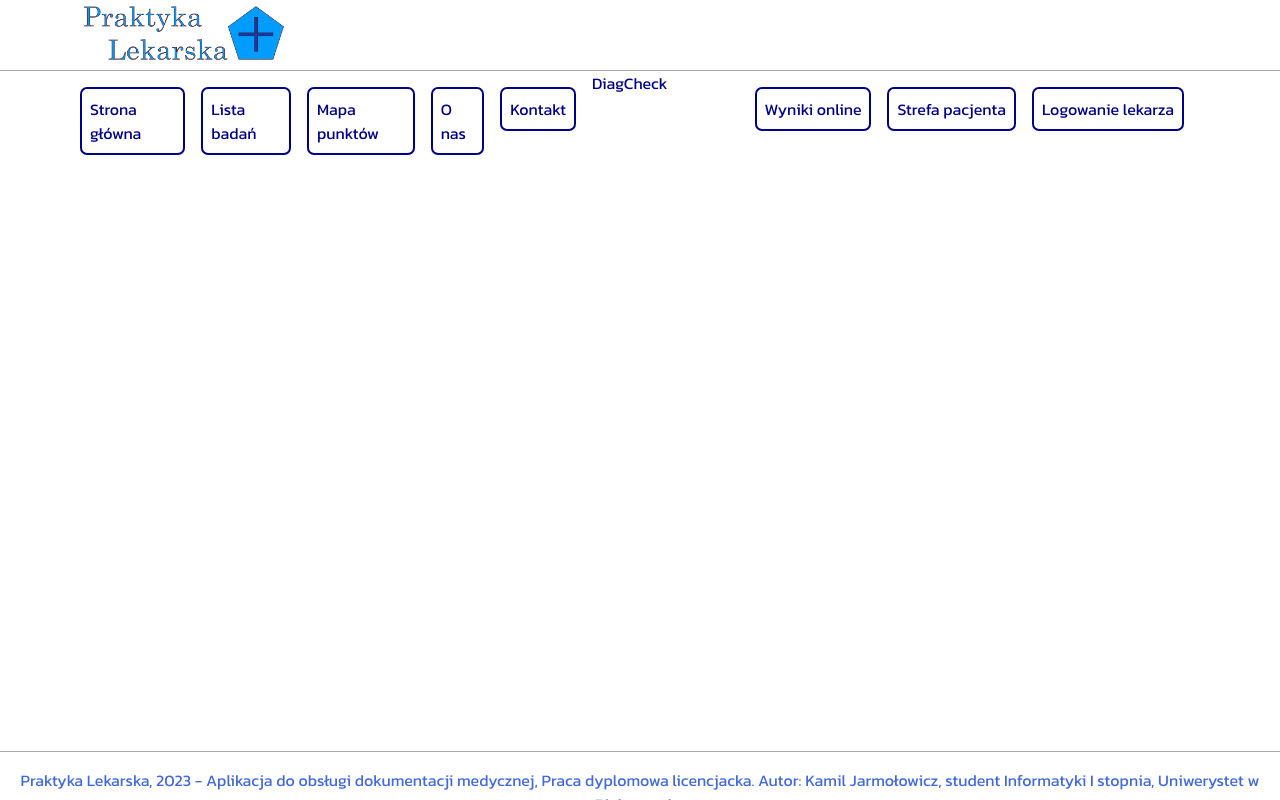
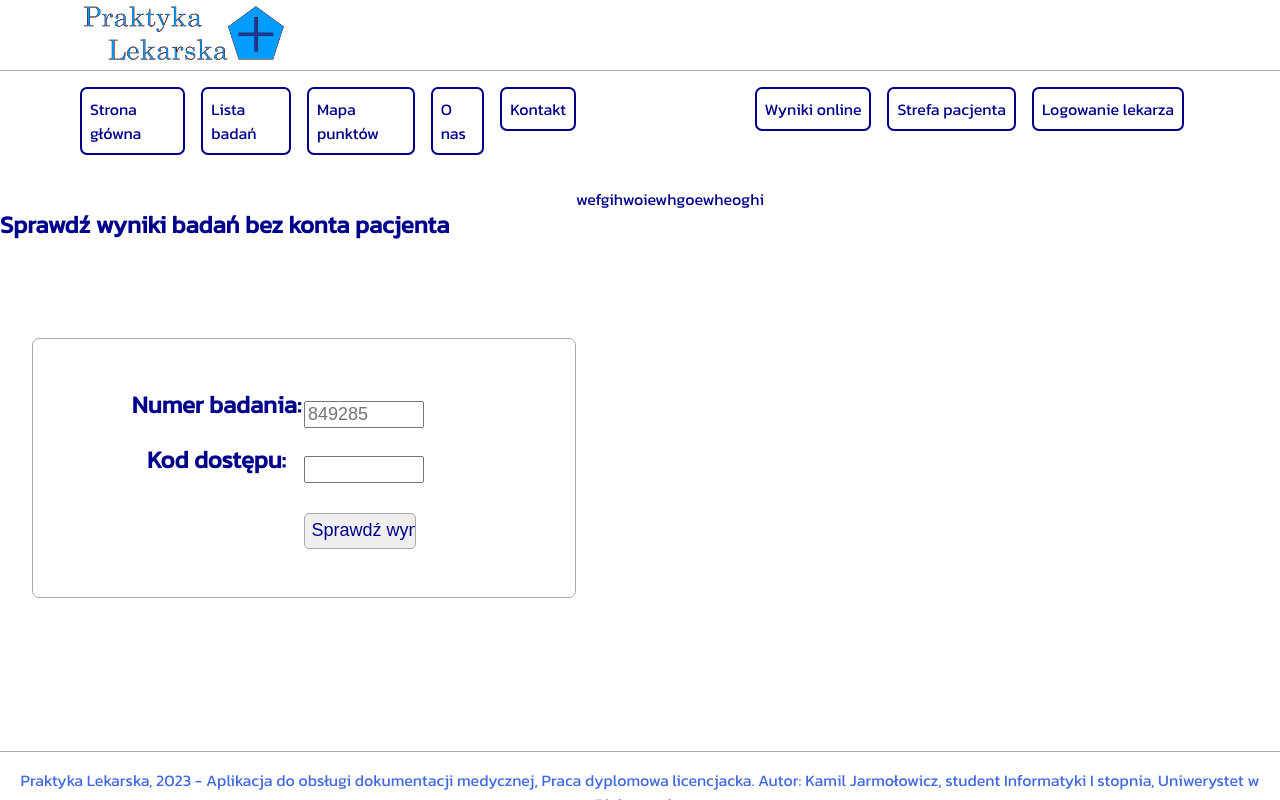
Before and after one commit to XennaExtra/licencjat_pure_react, a React (Create React App) app: page /wyniki-online-start in a window 1280 px wide. Built offline with nearby package versions, Linux system fonts and the light colour scheme.

Commit message:
Started DiagCheck styling

```diff
--- a/package.json
+++ b/package.json
@@ -1,5 +1,5 @@
 {
-  "name": "chujwie",
+  "name": "dyplom",
   "version": "0.1.0",
   "private": true,
   "dependencies": {
--- a/src/frontend/components/component_css/footer.scss
+++ b/src/frontend/components/component_css/footer.scss
@@ -10,7 +10,7 @@
   left:0;
   bottom:0;
   text-align: center;
-
+  background-color: white;
 }
 
 .footerText:first-line{
--- a/src/frontend/components/pages/DiagCheck.js
+++ b/src/frontend/components/pages/DiagCheck.js
@@ -1,7 +1,24 @@
 import React from 'react'
-
+import './page_css/diag_check.scss'
 export function DiagCheck() {
   return (
-    <div>DiagCheck</div>
+    <>
+    <main className='diagCon'>
+      <aside className={'diagAside'}>
+      <span className='center'><h1>Sprawdź wyniki badań bez konta pacjenta</h1></span>
+        <form className={'diagForm'}>
+            <label for='diag_number_id'><h2>Numer badania: </h2></label>
+            <input type={'number'} name="diag_number_id" placeholder="849285" required></input>
+            <label for='diag_passcode'><h2>Kod dostępu: </h2></label>
+            <input type='password' name="diag_passcode" required></input>
+            <label> </label>
+            <input type="submit" value="Sprawdź wyniki"></input>
+        </form>
+      </aside>
+      <aside className='diagAside'>
+        wefgihwoiewhgoewheoghi
+      </aside>
+    </main>
+    </>
   )
 }
--- a/src/frontend/components/pages/page_css/contact.scss
+++ b/src/frontend/components/pages/page_css/contact.scss
@@ -1,5 +1,5 @@
 .contactBlock{
-    margin-top: 8rem;
+    margin-top: 6rem;
     display: flex;
     flex-direction: column;
     text-align: center;
--- /dev/null
+++ b/src/frontend/components/pages/page_css/diag_check.scss
@@ -0,0 +1,41 @@
+.diagCon{
+    width:100%;
+    display: flex;
+    flex-direction: row;
+}
+.diagAside{
+    width: 45%;
+    height:max-content;
+    display: block;
+    float: left;
+
+    .diagForm{
+        margin-top: 6rem;
+        display: grid;
+        grid-template-columns: repeat(2,1fr);
+        grid-template-rows: repeat(2,1fr);
+        align-items: center;
+        border: 1px solid darkgray;
+        border-radius: 7px;
+        margin-left: 2rem;
+        padding: 3rem;
+        h2{
+            margin-top: 0;
+            margin-right: -3rem;
+            text-align: center;
+        }
+        input{
+            height: fit-content;
+            width: 50%;
+            font-size: large;
+        }
+        input[type="submit"]{
+            border: 1px solid darkgray;
+            width: 50%;
+            color: darkblue;
+            border-radius: 5px;
+            padding: 0.4rem;
+            margin-top: 1rem;
+        }
+    }
+}
```
